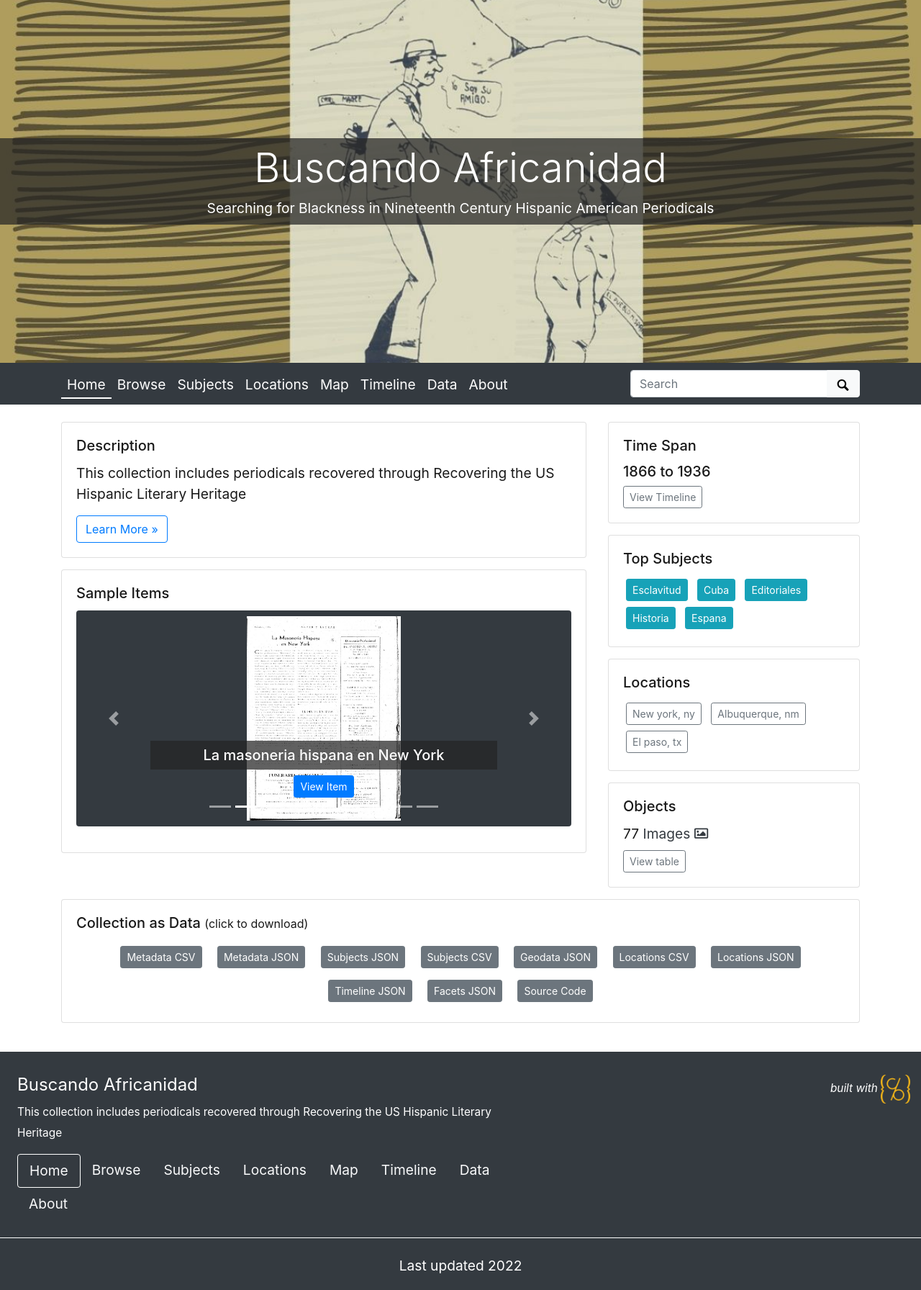
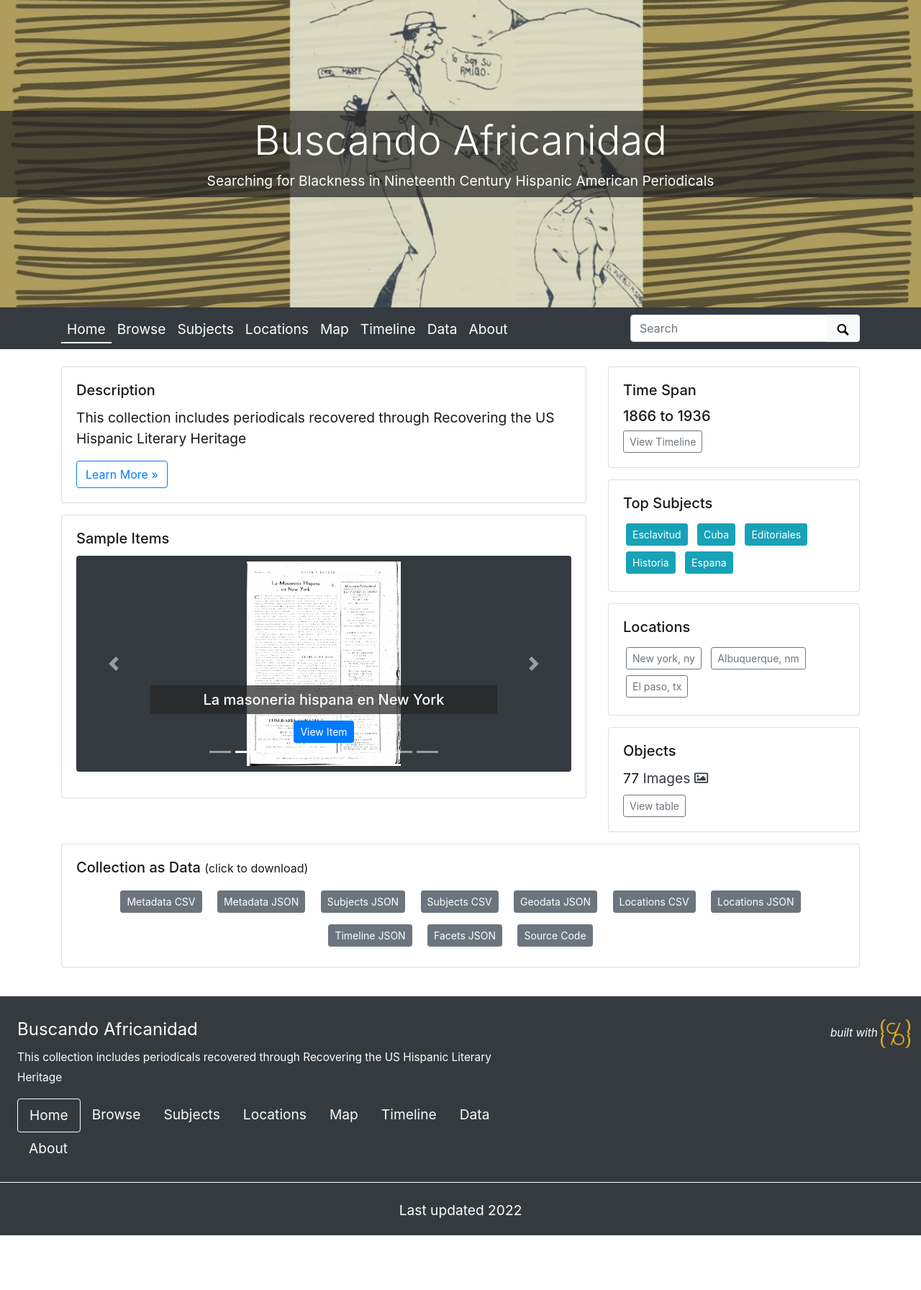
Before and after one commit to roseliabanuelos/buscandoafricanidad, a Jekyll site: the page built from index.md, in a window 1280 px wide. Shown: the whole page at 72% size. Built offline with Jekyll 4.4.1, drawn with Linux system fonts in a browser that asks for light colours; after the commit the page ends 1716 px from its top, so only the background shows below that.

Commit message:
update size and image size

```diff
--- a/_data/theme.yml
+++ b/_data/theme.yml
@@ -10,9 +10,10 @@
 # use either an objectid (from an item in this collect), a relative location of an image in this repo (ex. /assets/img/feature.jpg), or a full url to an image elsewhere
 featured-image: /objects/cuchillo.jpg
 # optional: add extra padding around collection title for a larger image feature.
-home-title-y-padding: 10em
+home-title-y-padding: 8em
 # optional: change position of background image, center, top, bottom
 home-banner-image-position: #default is center
+
 
 ##########
 # ABOUT PAGE
```
